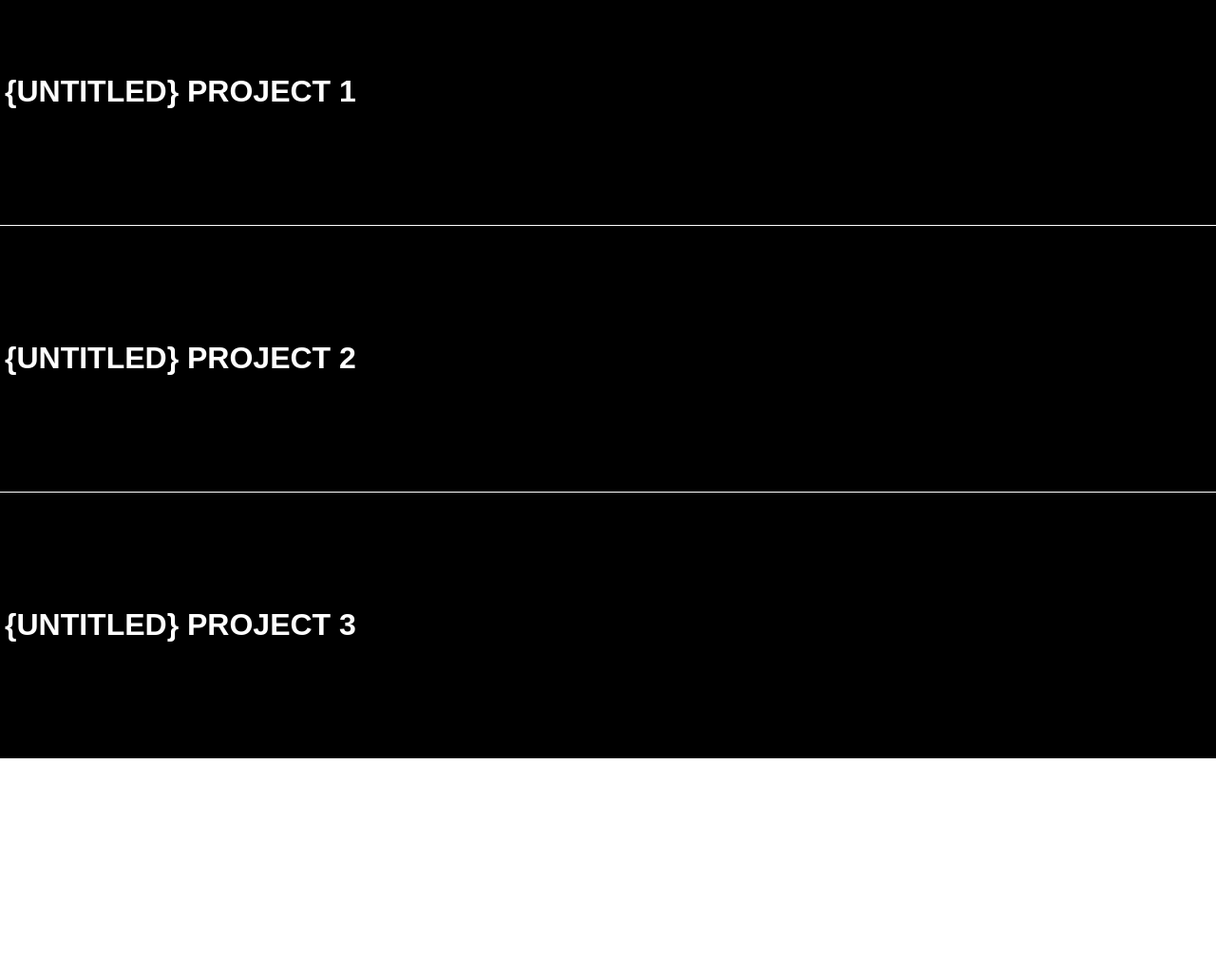
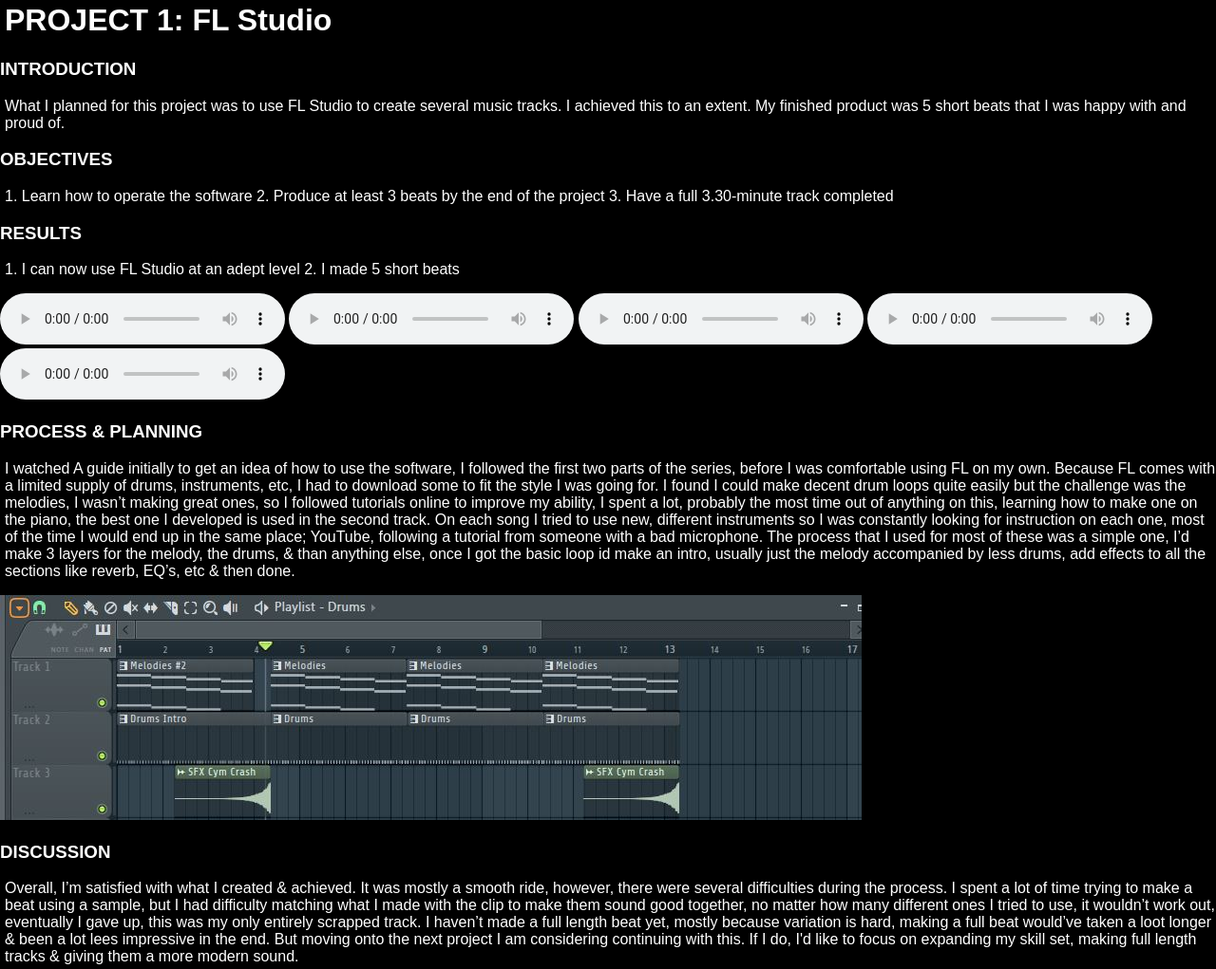
Before and after one commit to taigue/taigue.github.io, a plain HTML site: page index.html in a window 1280 px wide. Shown: the part 314-1335 px from the top of the page at 95% size. Before the commit the page ends 1113 px from the top, so only its background shows below. Drawn offline with Linux system fonts and the light colour scheme.

Commit message:
Add files via upload

```diff
--- a/index.html
+++ b/index.html
@@ -21,7 +21,57 @@
 		<p>Where I'll Be Putting Up Project Reports & What Not</p>
 	</section>
 	<div id="proj1">
-		<h1>{UNTITLED} PROJECT 1</h1>
+		<h1>PROJECT 1: FL Studio</h1>
+		<h3>INTRODUCTION</h3>
+		<p> What I planned for this project was to use FL Studio to create several music tracks.
+		I achieved this to an extent. My finished product was 5 short beats that I was happy with and proud of.</p>
+		<h3> OBJECTIVES </h3>
+		<p> 1. Learn how to operate the software  2. Produce at least 3 beats by the end of the project
+ 3. Have a full 3.30-minute track completed </p>
+<h3> RESULTS </h3>
+<p> 1. I can now use FL Studio at an adept level  2. I made 5 short beats </p>
+<audio controls>
+  <source src="Track 1.mp3" type="audio/mpeg">
+</audio>
+<audio controls>
+  <source src="Track 2.mp3" type="audio/mpeg">
+</audio>
+<audio controls>
+  <source src="Track 4.mp3" type="audio/mpeg">
+</audio>
+<audio controls>
+  <source src="Track 5.mp3" type="audio/mpeg">
+</audio>
+<audio controls>
+  <source src="Track 6.mp3" type="audio/mpeg">
+</audio>
+<h3> PROCESS & PLANNING </h3>
+<p> I watched A guide initially to get an idea of how to use the software,
+I followed the first two parts of the series, before I was comfortable using
+FL on my own. Because FL comes with a limited supply of drums, instruments,
+etc, I had to download some to fit the style I was going for. I found I could
+ make decent drum loops quite easily  but the challenge was the melodies, I
+ wasn’t making great ones, so I followed tutorials online to improve my ability,
+ I spent a lot, probably the most time out of anything on this, learning how to
+ make one on the piano, the best one I developed is used in the second track. On
+ each song I tried to use new, different instruments so I was constantly looking
+ for instruction on each one, most of the time I would end up in the same place;
+ YouTube, following a tutorial from someone with a bad microphone. The process that
+ I used for most of these was a simple one, I’d make 3 layers for the melody, the
+ drums, & than anything else, once I got the basic loop id make an intro, usually
+ just the melody accompanied by less drums, add effects to all the sections like
+ reverb, EQ’s, etc & then done. </p>
+ <img src="Layout.jpg" alt="Italian Trulli">
+ <h3> DISCUSSION </h3>
+ <p> Overall, I’m satisfied with what I created & achieved. It was mostly a smooth ride,
+ however, there were several difficulties during the process. I spent a lot of time trying
+ to make a beat using a sample, but I had difficulty matching what I made with the
+ clip to make them sound good together, no matter how many different ones I tried to use, it
+ wouldn’t work out, eventually I gave up, this was my only entirely scrapped track. I haven’t
+ made a full length beat yet, mostly because variation is hard, making a full beat would’ve taken a
+ loot longer & been a lot lees impressive in the end. But moving onto the next project I am
+ considering continuing with this. If I do, I'd like to focus on expanding my skill set, making
+ full length tracks & giving them a more modern sound. </p>
 
 	</div>
 	<div id="proj2">
--- a/style.css
+++ b/style.css
@@ -54,8 +54,8 @@ span {
 }
 
 div {
-	padding-top: 100px;
-	padding-bottom: 100px;
+	padding-top: 25px;
+	padding-bottom: 25px;
 	border-top: solid 1px white;
 	background-color: black;
       background-size: fill;
```
Also changed, not shown: Background 4.jpg (added), Layout.jpg (added), 5 other files.
